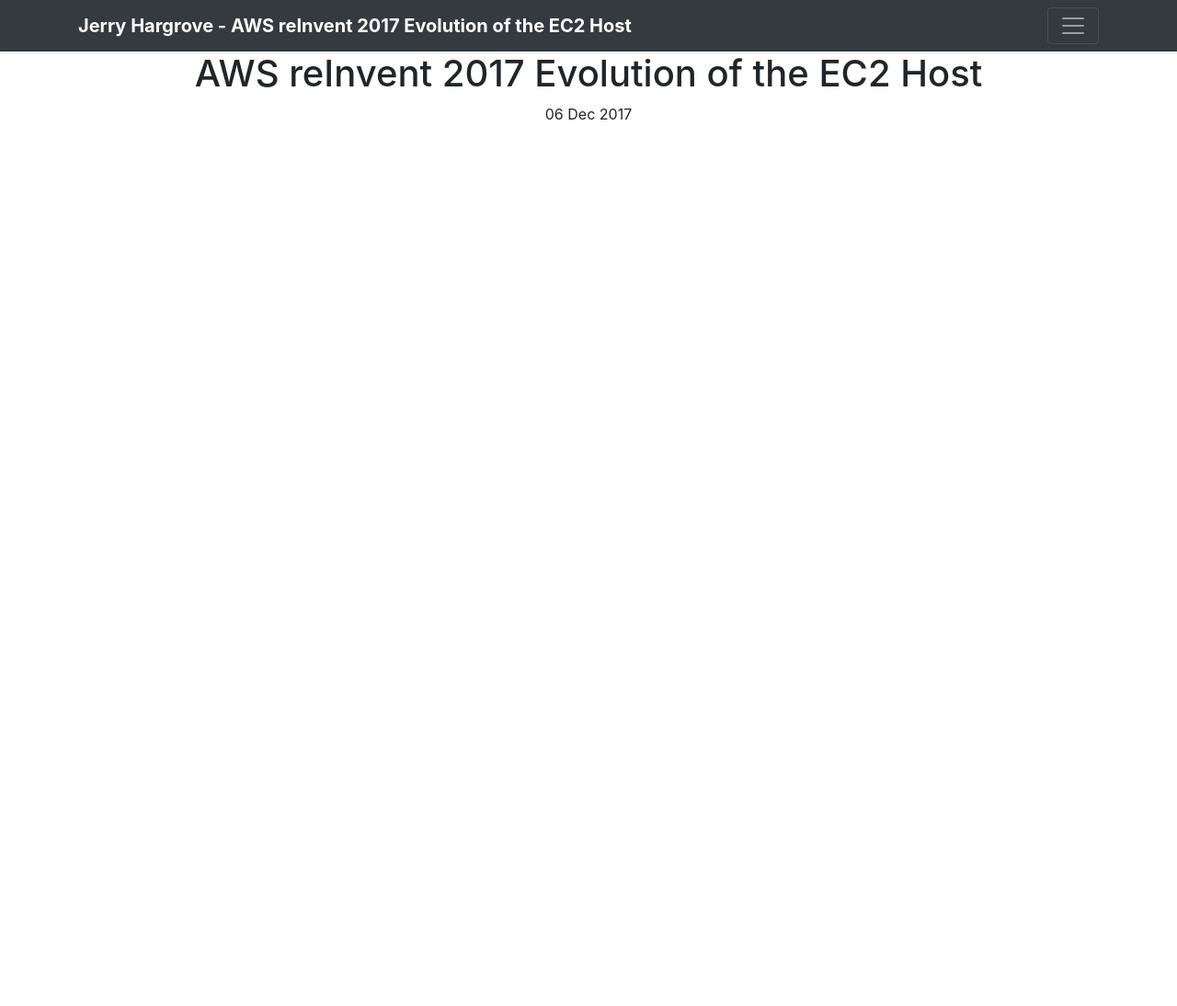
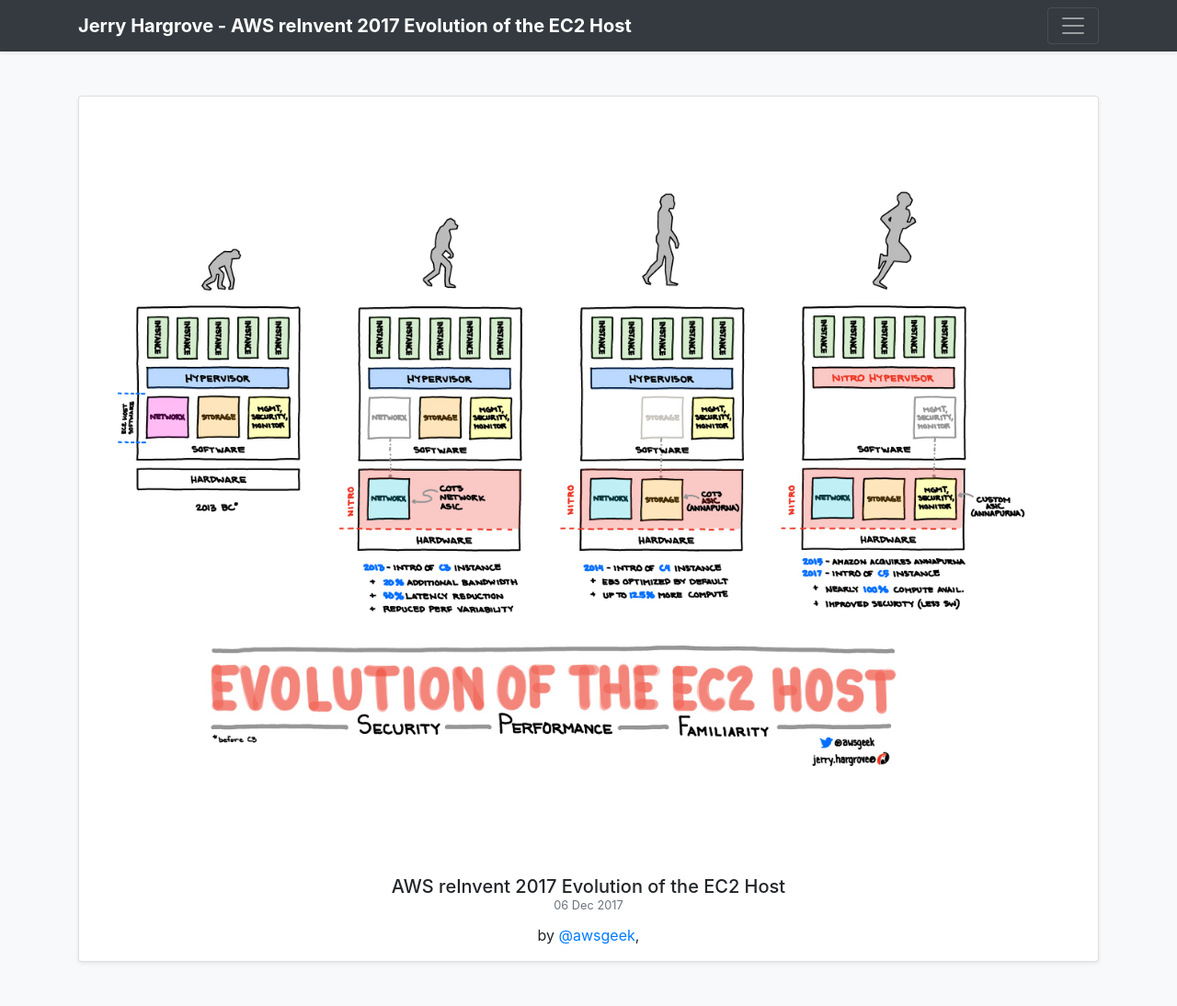
Before and after one commit to AwsGeek/awsgeek.github.io, a Jekyll site: the page built from _posts/2017-12-06-AWS-reInvent-2017-Evolution-of-the-EC2-Host.md, in a window 1280 px wide. Shown: the whole page at 92% size. Built offline with Jekyll 4.4.1, drawn with Linux system fonts in a browser that asks for light colours; comment, search, counter and statistics services are not loaded; before the commit the page ends 900 px from its top, so only the background shows below that.

Commit message:
Update note.html

```diff
--- a/_layouts/note.html
+++ b/_layouts/note.html
@@ -1,9 +1,54 @@
----
-layout: default
----
-<h1>{{ page.title }}</h1>
-<p class="meta">{{ page.date | date_to_string }}</p>
+<!DOCTYPE html>
+<html lang="en">
 
-<div class="post">
-  {{ content }}
-</div>
+	{% include head.html %}
+
+	<body>
+
+		{% include header.html %}
+
+		<main role="main">
+
+		{{ content }}
+
+    <div class="album py-5 bg-light">
+
+        <div class="container">
+          <div class="row">
+            <div class="col-lg-12">
+              <div class="card mb-12 shadow-sm">
+                <a href="{{page.image | absolute_url}}">
+                    <img class="img-fluid" src="{{page.image | absolute_url}}" alt="{{page.title}}" class="card-img-top">
+                </a>
+                <div class="card-body">
+                  <div class="title">
+                    <p class="title">{{page.title}}</p>
+                    <small class="text-muted">{{page.date | date_to_string}}</small>
+                  </div>
+                  <p class="card-text">{% if page.author %}by <a href="//twitter.com/{{page.author}}">@{{page.author}}</a>, {% endif %}</p>
+
+                  {% if product.page %}
+                  <a class="icon" href="//{{page.product}}" target="_blank" onclick="trackOutboundLink('{{page.product}}'); return false;"><i class="material-icons md-24">web</i></a>
+                  {% endif %}
+
+                  {% if page.video %}
+                  <a class="icon" href="//{{page.video}}" target="_blank" onclick="trackOutboundLink('{{page.video}}'); return false;"><i class="material-icons md-24">play_circle_filled</i></a>
+                  {% endif %}
+                </div>
+              </div>
+            </div>
+          </div>
+          <!-- /.row -->
+
+        </div>
+        <!-- /.container -->
+
+    </div>
+
+		</main>
+
+		{% include footer.html %}
+
+	</body>
+
+</html>
```
